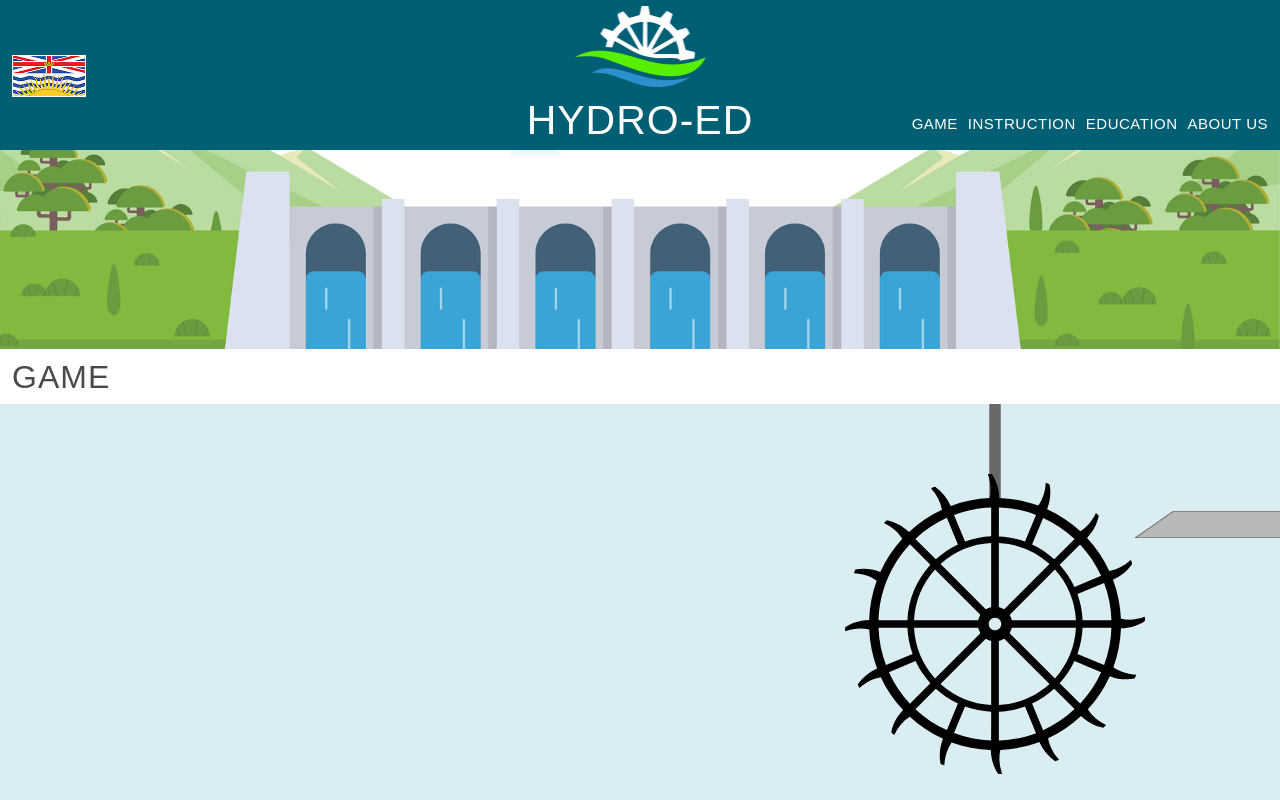
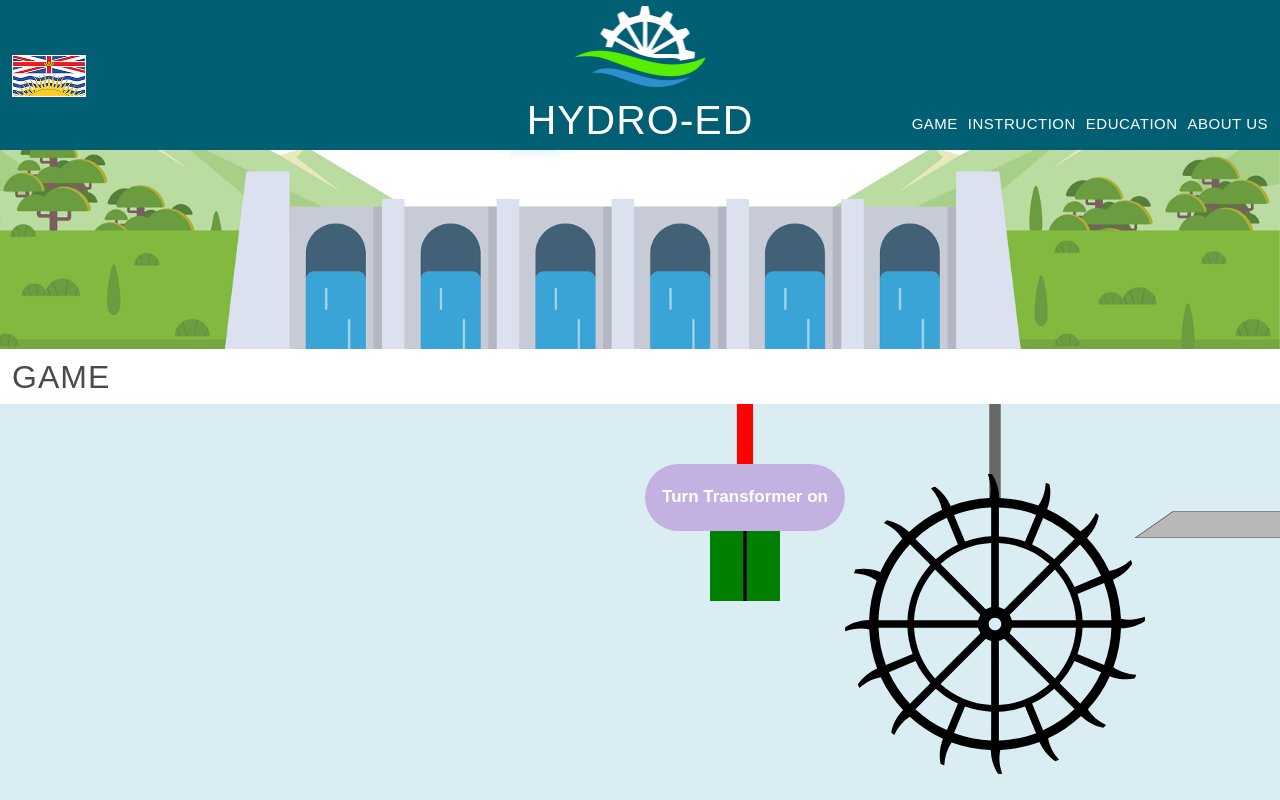
Before and after one commit to DavidYoo5/Harold_Kumar_Dynamic_Content_HydroElectricity, a Next.js app: page / in a window 1280 px wide. Shown: the top 800 px of the page. Built offline with nearby package versions, Linux system fonts and the light colour scheme.

Commit message:
Started Transformer Component

```diff
--- a/app/components/generator.js
+++ /dev/null
@@ -1 +0,0 @@
-"use client";
--- /dev/null
+++ b/app/components/transformer.js
@@ -0,0 +1,78 @@
+"use client";
+
+import Image from "next/image";
+import { useState } from "react";
+
+export default function Transformer() {
+
+  const [isClicked, setIsClicked] = useState(false);
+
+  const handleClick = () => {
+    setIsClicked(!isClicked);
+    console.log("Transformer clicked! Current state:", !isClicked);
+  };
+
+
+  return (
+    <div>
+      <div style={{ display: "flex", flexDirection: "column", alignItems: "center" }}>
+
+        <Image
+          src="/images/Transformer Bar.svg"
+          alt="Transformer Bar"
+          width={200}
+          height={60}
+        />
+
+        <button
+          onClick={handleClick}
+          style={{
+            width: "200px",
+            height: "67px",
+            border: "none",
+            borderRadius: "600px",
+            padding: 0,
+            backgroundColor: isClicked ? "#63ef00" : " #C3B1E1",
+            cursor: "pointer",
+             color: "white",
+        fontSize: "17px",
+        fontWeight: "700",
+          }}
+        >
+{isClicked ? "TurnTransoformer off" : "Turn Transformer on"}
+        </button>
+
+<div>
+        <Image
+          src="/images/WireSmall.svg"
+          alt="Meter"
+          width={70}
+          height={70}
+          style={{backgroundColor: "green"}}
+        />
+
+<div>
+        <Image
+          src="/images/Energy Circle.svg"
+          alt="Meter"
+          width={20}
+          height={20}
+          style={{
+            position: "absolute",
+            marginTop: "-100px",
+            marginLeft: "25px",
+            opacity: isClicked ? 1 : 0,
+            transform: isClicked ? "translateY(80px) scale(1)"
+      : "translateY(0px) scale(0)",
+            transition: "transform 0.5s ease"
+
+          }}
+/>
+</div>
+
+</div>
+      </div>
+
+    </div>
+  );
+}
--- a/app/page.js
+++ b/app/page.js
@@ -5,6 +5,7 @@ import Image from "next/image";
 import styles from "./page.module.css";
 import TurnOnWaterButton from "./components/turnOnWaterButton";
 import WaterWheel from "./components/waterwheel";
+import Transformer from "./components/transformer";
 import { useState, useEffect } from "react";
 
 export default function Home() {
@@ -98,6 +99,10 @@ const [isWaterOn, setIsWaterOn] = useState(false);
             </div>
 
             <div className={styles.gameContentSection}>
+
+<div className="generatorTransoformerMeter">
+    <Transformer />
+</div>
 
     <div>
       <div className="waterWheelAndWaterFall"
--- a/app/page.module.css
+++ b/app/page.module.css
@@ -272,7 +272,9 @@ body {
 
 /* game container */
 
-.gameContentSection {
+.gameContentSection
+{display: flex;
+  justify-content: flex-end;
   position: relative;
   height: 500px;
   margin-top: 8px;
```
Also changed, not shown: public/images/WireSmall.svg (added).
